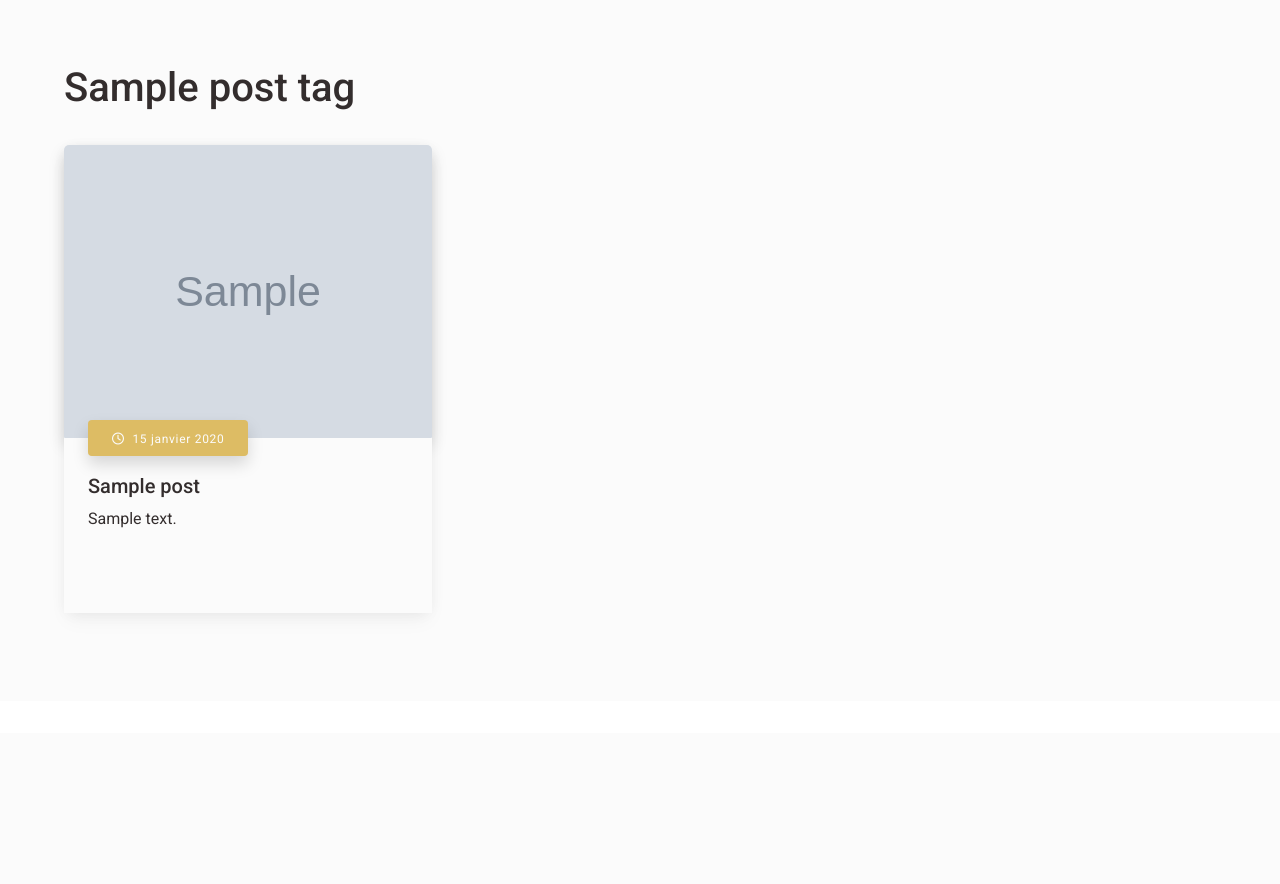
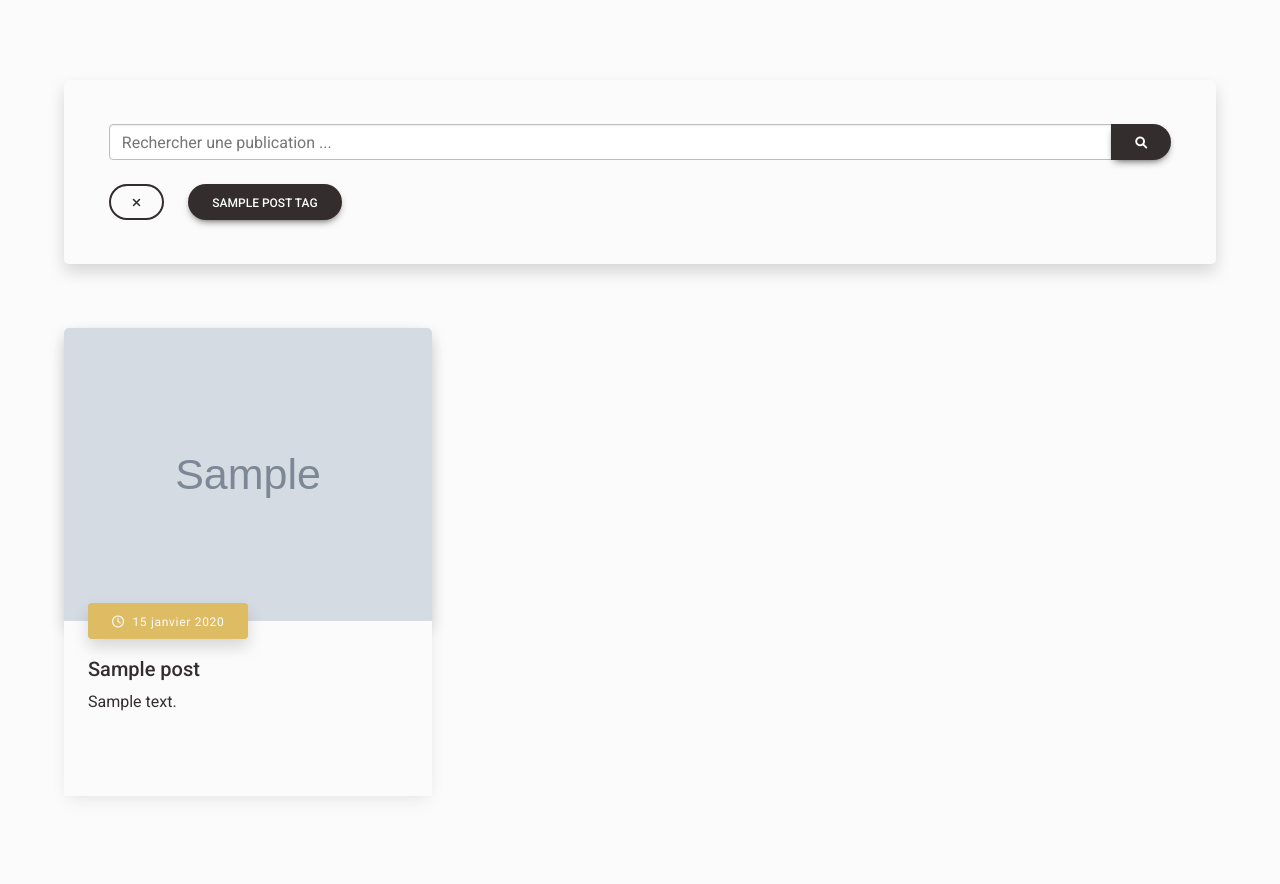
Before and after one commit to 0xArthem/reseau-social-symfony, a Symfony app: template templates/home/byTag.html.twig in a window 1280 px wide. Shown: the part 67-951 px from the top of the page. Before the commit the page ends 682 px from the top, so only its background shows below. Run offline with Twig, Linux system fonts and the light colour scheme; the template is opened without the code that fills it: most values are stand-ins (such as "Sample title", 1, 10 or a date in 2020); grey boxes marked "Sample" are stand-in pictures; some libraries are stand-ins or nearby versions.

Commit message:
35 - Design de /posts_tag et intégration du formulaire de recherche

```diff
--- a/src/Controller/PostController.php
+++ b/src/Controller/PostController.php
@@ -89,7 +89,6 @@ class PostController extends AbstractController
         ]);
     }
 
-
     /**
      * @Route("/{id}/like", name="app_post_like", methods={"GET"})
      */
--- a/templates/home/byTag.html.twig
+++ b/templates/home/byTag.html.twig
@@ -2,14 +2,33 @@
 
 {% block body %}
 	<div class="div-global">
+		<h1 class="text-dark text-center pt-5">
+			{{ postTag.name }}
+		</h1>
+
+		<div class="barre-form shadow">
+			<form action="{{ path('abonnements_post_search') }}" method="get" class="mb-4">
+				<div class="input-group mb-3">
+					<input type="text" class="form-control" name="q" placeholder="Rechercher une publication ...">
+					<button class="btn btn-dark btn-rounded" type="submit">
+						<i class="fas fa-magnifying-glass"></i>
+					</button>
+				</div>
+			</form>
+
+			<section class="d-flex justify-content-start">
+				<a href="{{ path('app_home') }}" class="btn btn-outline-dark btn-rounded me-4">
+					<i class="fas fa-xmark"></i>
+				</a>
+				{% for postTag in postTags %}
+					<a href="{{ path('posts_tag', {'slug': postTag.slug}) }}" class="btn btn-dark btn-rounded me-4">
+						{{ postTag.name }}
+					</a>
+				{% endfor %}
+			</section>
+		</div>
+
 		<section class="posts-TL">
-
-			<h1 class="text-dark">
-				{{ postTag.name }}
-			</h1>
-
-			<br>
-
 			{% set months = ['janvier', 'février', 'mars', 'avril', 'mai', 'juin', 'juillet', 'août', 'septembre', 'octobre', 'novembre', 'décembre'] %}
 			{% if posts %}
 				<div class="row row-cols-1 row-cols-md-3 g-4">
--- a/templates/home/index.html.twig
+++ b/templates/home/index.html.twig
@@ -23,7 +23,7 @@
 					<i class="fas fa-xmark"></i>
 				</a>
 				{% for postTag in postTags %}
-					<a href="{{ path('abonnements_post_tag', {'slug': postTag.slug}) }}" class="btn btn-dark btn-rounded me-4">
+					<a href="{{ path('posts_tag', {'slug': postTag.slug}) }}" class="btn btn-dark btn-rounded me-4">
 						{{ postTag.name }}
 					</a>
 				{% endfor %}
```
Also changed, not shown: src/Controller/HomeController.php (+5 -2 lines).
